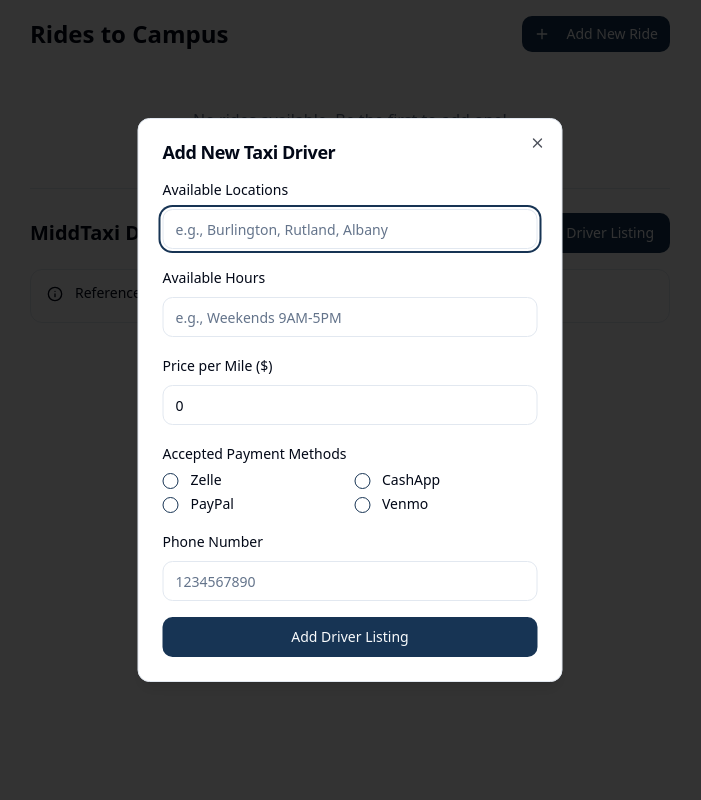
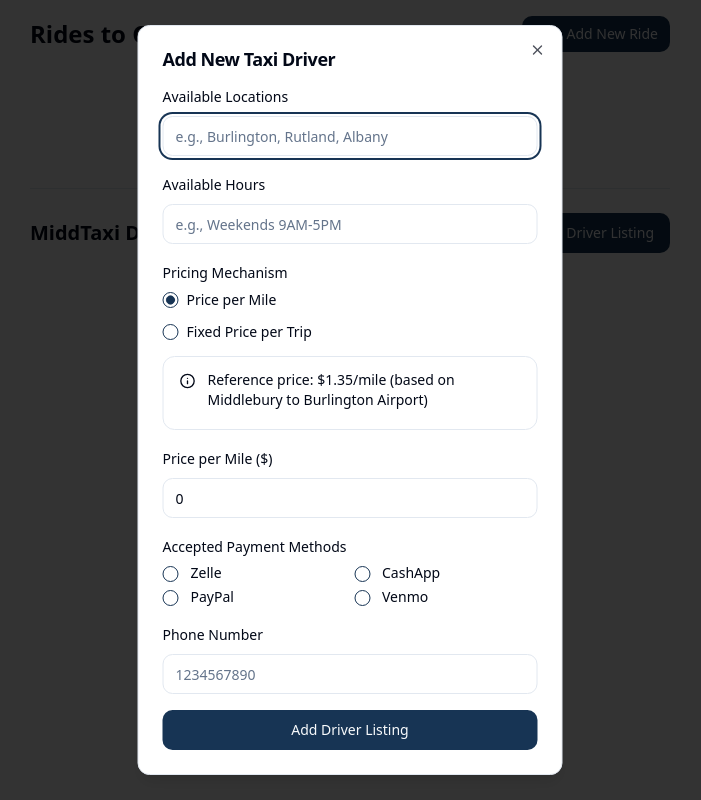
Before and after one commit to dabears1/campus-commute-connect, a React (Vite) app: page /rides/1 in a window 1280 px wide. Both pictures are taken after a click on the button "Add Driver Listing". Shown: the whole page, without its empty margins (290-991 px from the left). Built offline with nearby package versions, Linux system fonts and the light colour scheme.

Commit message:
Refactor Taxi Driver Form
- Remove reference price from main page.
- Add "fixed price" option to taxi driver form.

```diff
--- a/src/components/taxi/AddTaxiDriverForm.tsx
+++ b/src/components/taxi/AddTaxiDriverForm.tsx
@@ -6,8 +6,11 @@ import { Form, FormField, FormItem, FormLabel, FormControl, FormMessage } from "
 import { Input } from "@/components/ui/input";
 import { Button } from "@/components/ui/button";
 import { Checkbox } from "@/components/ui/checkbox";
+import { RadioGroup, RadioGroupItem } from "@/components/ui/radio-group";
+import { Alert, AlertDescription } from "@/components/ui/alert";
+import { InfoIcon } from "lucide-react";
 import { useToast } from "@/hooks/use-toast";
-import { PaymentMethod } from "@/lib/types";
+import { PaymentMethod, PricingMechanism, TripPricingType } from "@/lib/types";
 
 interface AddTaxiDriverFormProps {
   open: boolean;
@@ -18,19 +21,25 @@ interface AddTaxiDriverFormProps {
 interface FormData {
   availableLocations: string;
   availableHours: string;
-  pricePerMile: number;
+  pricingMechanism: PricingMechanism;
+  tripPricingType?: TripPricingType;
+  pricePerMile?: number;
+  tripPrice?: number;
   acceptedPayments: PaymentMethod[];
   phoneNumber: string;
 }
 
 const PAYMENT_METHODS: PaymentMethod[] = ["Zelle", "CashApp", "PayPal", "Venmo"];
+const REFERENCE_PRICE_PER_MILE = 1.35; // $50/37 miles (Middlebury to Burlington Airport)
 
 export function AddTaxiDriverForm({ open, onOpenChange, onSubmit }: AddTaxiDriverFormProps) {
   const { toast } = useToast();
+  const [pricingMechanism, setPricingMechanism] = useState<PricingMechanism>("perMile");
   const form = useForm<FormData>({
     defaultValues: {
       availableLocations: "",
       availableHours: "",
+      pricingMechanism: "perMile",
       pricePerMile: 0,
       acceptedPayments: [],
       phoneNumber: "",
@@ -99,6 +108,50 @@ export function AddTaxiDriverForm({ open, onOpenChange, onSubmit }: AddTaxiDrive
 
             <FormField
               control={form.control}
+              name="pricingMechanism"
+              rules={{ required: "Pricing mechanism is required" }}
+              render={({ field }) => (
+                <FormItem>
+                  <FormLabel>Pricing Mechanism</FormLabel>
+                  <FormControl>
+                    <RadioGroup
+                      value={field.value}
+                      onValueChange={(value: PricingMechanism) => {
+                        field.onChange(value);
+                        setPricingMechanism(value);
+                      }}
+                      className="flex flex-col space-y-2"
+                    >
+                      <div className="flex items-center space-x-2">
+                        <RadioGroupItem value="perMile" id="perMile" />
+                        <FormLabel htmlFor="perMile" className="font-normal">
+                          Price per Mile
+                        </FormLabel>
+                      </div>
+                      <div className="flex items-center space-x-2">
+                        <RadioGroupItem value="perTrip" id="perTrip" />
+                        <FormLabel htmlFor="perTrip" className="font-normal">
+                          Fixed Price per Trip
+                        </FormLabel>
+                      </div>
+                    </RadioGroup>
+                  </FormControl>
+                  <FormMessage />
+                </FormItem>
+              )}
+            />
+
+            {pricingMechanism === "perMile" && (
+              <>
+                <Alert>
+                  <InfoIcon className="h-4 w-4" />
+                  <AlertDescription>
+                    Reference price: ${REFERENCE_PRICE_PER_MILE.toFixed(2)}/mile (based on Middlebury to Burlington Airport)
+                  </AlertDescription>
+                </Alert>
+
+                <FormField
+                  control={form.control}
                   name="pricePerMile"
                   rules={{
                     required: "Price per mile is required",
@@ -119,6 +172,67 @@ export function AddTaxiDriverForm({ open, onOpenChange, onSubmit }: AddTaxiDrive
                     </FormItem>
                   )}
                 />
+              </>
+            )}
+
+            {pricingMechanism === "perTrip" && (
+              <>
+                <FormField
+                  control={form.control}
+                  name="tripPricingType"
+                  rules={{ required: "Trip pricing type is required" }}
+                  render={({ field }) => (
+                    <FormItem>
+                      <FormLabel>Trip Pricing Type</FormLabel>
+                      <FormControl>
+                        <RadioGroup
+                          value={field.value}
+                          onValueChange={(value: TripPricingType) => field.onChange(value)}
+                          className="flex flex-col space-y-2"
+                        >
+                          <div className="flex items-center space-x-2">
+                            <RadioGroupItem value="onePrice" id="onePrice" />
+                            <FormLabel htmlFor="onePrice" className="font-normal">
+                              One Price per Trip
+                            </FormLabel>
+                          </div>
+                          <div className="flex items-center space-x-2">
+                            <RadioGroupItem value="perPerson" id="perPerson" />
+                            <FormLabel htmlFor="perPerson" className="font-normal">
+                              Price per Person
+                            </FormLabel>
+                          </div>
+                        </RadioGroup>
+                      </FormControl>
+                      <FormMessage />
+                    </FormItem>
+                  )}
+                />
+
+                <FormField
+                  control={form.control}
+                  name="tripPrice"
+                  rules={{
+                    required: "Trip price is required",
+                    min: { value: 0, message: "Price must be positive" }
+                  }}
+                  render={({ field }) => (
+                    <FormItem>
+                      <FormLabel>Trip Price ($)</FormLabel>
+                      <FormControl>
+                        <Input
+                          type="number"
+                          step="0.1"
+                          {...field}
+                          onChange={(e) => field.onChange(parseFloat(e.target.value))}
+                        />
+                      </FormControl>
+                      <FormMessage />
+                    </FormItem>
+                  )}
+                />
+              </>
+            )}
 
             <FormField
               control={form.control}
--- a/src/pages/RideListings.tsx
+++ b/src/pages/RideListings.tsx
@@ -8,11 +8,8 @@ import { TaxiDriver } from "@/lib/types";
 import { TaxiDriverCard } from "@/components/taxi/TaxiDriverCard";
 import { Button } from "@/components/ui/button";
 import { AddTaxiDriverForm } from "@/components/taxi/AddTaxiDriverForm";
-import { Alert, AlertDescription } from "@/components/ui/alert";
-import { InfoIcon } from "lucide-react";
 
 const MOCK_TAXI_DRIVERS: TaxiDriver[] = [];
-const REFERENCE_PRICE_PER_MILE = 1.35; // $50/37 miles (Middlebury to Burlington Airport)
 
 export default function RideListings() {
   const { direction } = useParams();
@@ -87,13 +84,6 @@ export default function RideListings() {
             </Button>
           </div>
 
-          <Alert className="mb-4">
-            <InfoIcon className="h-4 w-4" />
-            <AlertDescription>
-              Reference price: ${REFERENCE_PRICE_PER_MILE.toFixed(2)}/mile (based on Middlebury to Burlington Airport)
-            </AlertDescription>
-          </Alert>
-
           <div className="space-y-4">
             {taxiDrivers.map((driver) => (
               <TaxiDriverCard
```
Lines whose indentation alone changed are shown as unchanged.
